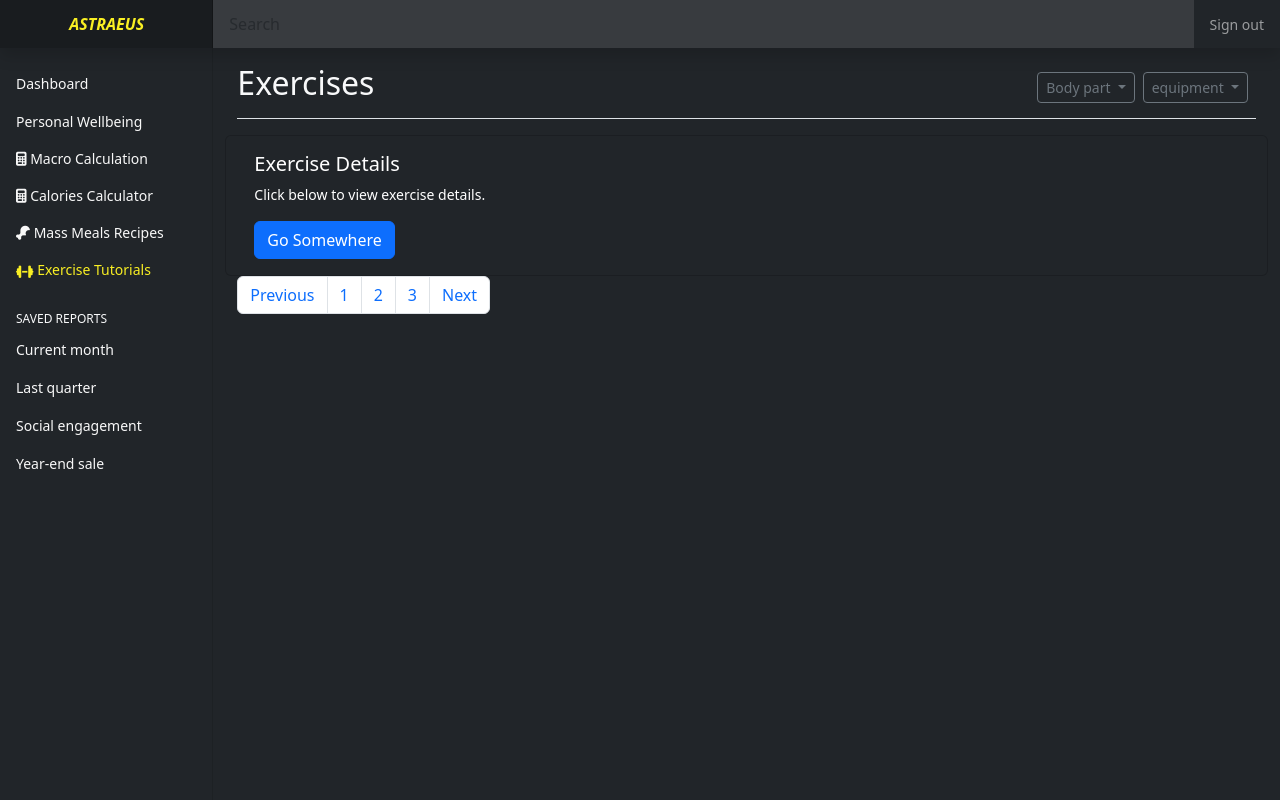
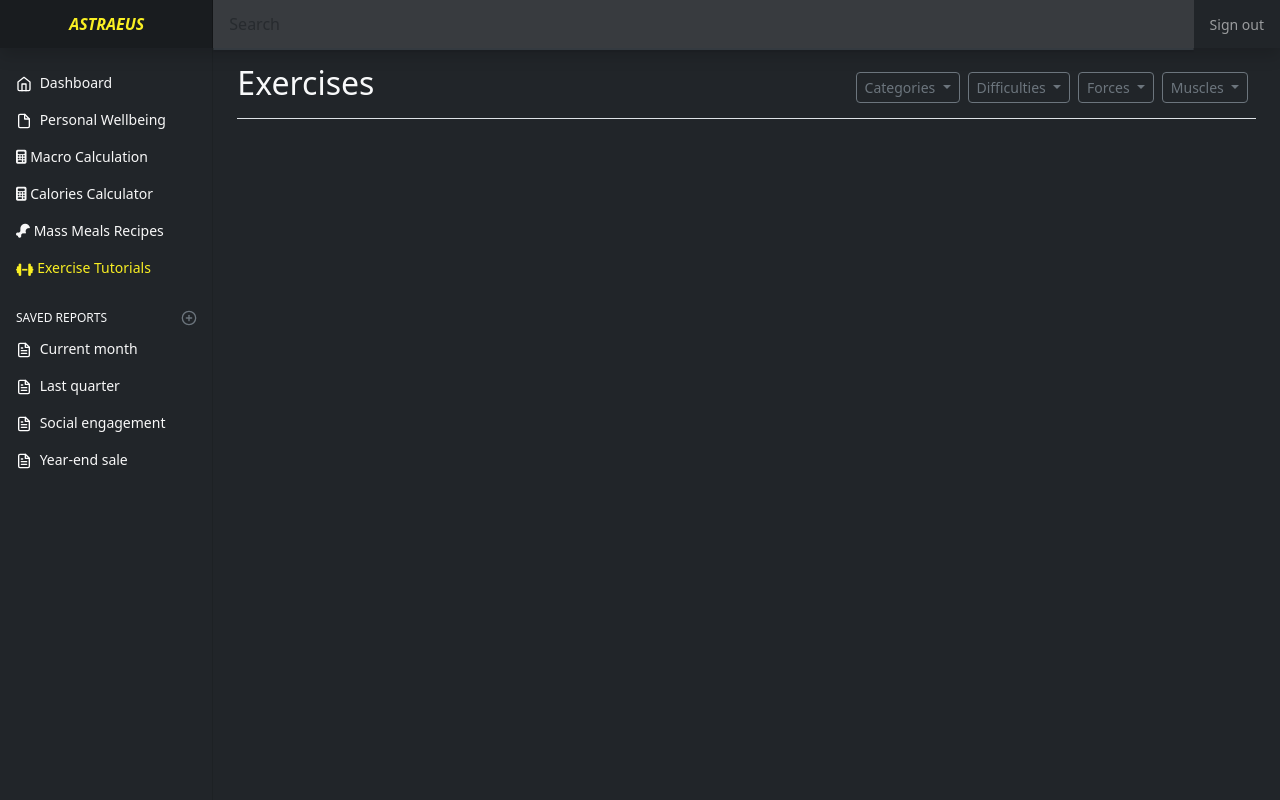
Before and after one commit to Hmz1hb/Astraeus, a PHP site: page /Exercises.html in a window 1280 px wide. Run offline with PHP 8.4, Linux system fonts and the light colour scheme.

Commit message:
These are just the exersices

```diff
--- a/Fitness/Exercises.html
+++ b/Fitness/Exercises.html
@@ -18,10 +18,17 @@
 
   <header class="navbar navbar-dark sticky-top bg-dark flex-md-nowrap p-0 shadow">
     <a class=" text-center logo navbar-brand col-md-3 col-lg-2 me-0 px-3 fs-6" href="#"><span>Astraeus</span></a>
-  <button class="navbar-toggler position-absolute d-md-none collapsed" type="button" data-bs-toggle="collapse" data-bs-target="#sidebarMenu" aria-controls="sidebarMenu" aria-expanded="false" aria-label="Toggle navigation">
+    <button class="navbar-toggler position-absolute d-md-none collapsed" type="button" data-bs-toggle="collapse" data-bs-target="#sidebarMenu" aria-controls="sidebarMenu" aria-expanded="false" aria-label="Toggle navigation " >
       <span class="navbar-toggler-icon"></span>
     </button>
-  <input class="form-control form-control-dark w-100 rounded-0 border-0" type="text" placeholder="Search" aria-label="Search">
+    <div class="position-relative w-100">
+      <form action="">
+      <input class="form-control form-control-dark w-100 rounded-0 border-0" type="text" placeholder="Search" aria-label="Search" type="text" id="searchInput" oninput="updateSuggestions()" placeholder="Search exercises..." autocomplete="off">
+      <button class="btn btn-outline-success" type="submit" style="display: none;">Search</button>
+    </form>
+      <div id="suggestions" class="suggestions position-absolute w-100">
+      </div>
+    </div>
     <div class="navbar-nav">
       <div class="nav-item text-nowrap">
         <a class="nav-link px-3" href="#">Sign out</a>
@@ -113,50 +120,74 @@
         <div class="btn-toolbar mb-2 mb-md-0">
             <div class="btn-group me-2">
               <button type="button" class="btn btn-sm btn-outline-secondary dropdown-toggle" data-bs-toggle="dropdown">
-                Body part
+                Categories
               </button>
-              <ul class="dropdown-menu text-capitalize ">
-                <li><a class="dropdown-item" href="#" onclick="filterByCategory('back', 'bodyPart')">back</a></li>
-                <li><a class="dropdown-item" href="#" onclick="filterByCategory('cardio', 'bodyPart')">cardio</a></li>
-                <li><a class="dropdown-item" href="#" onclick="filterByCategory('chest', 'bodyPart')">chest</a></li>
-                <li><a class="dropdown-item" href="#" onclick="filterByCategory('lower arms', 'bodyPart')">lower arms</a></li>
-                <li><a class="dropdown-item" href="#" onclick="filterByCategory('lower legs', 'bodyPart')">lower legs</a></li>
-                <li><a class="dropdown-item" href="#" onclick="filterByCategory('shoulders', 'bodyPart')">shoulders</a></li>
-                <li><a class="dropdown-item" href="#" onclick="filterByCategory('upper arms', 'bodyPart')">upper arms</a></li>
-                <li><a class="dropdown-item" href="#" onclick="filterByCategory('upper legs', 'bodyPart')">upper legs</a></li>
-                <li><a class="dropdown-item" href="#" onclick="filterByCategory('waist', 'bodyPart')">waist</a></li>
+              <ul class="dropdown-menu ">
+                <li><a class="dropdown-item" href="#" onclick="filterByCategory('Barbell')">Barbell</a></li>
+                <li><a class="dropdown-item" href="#" onclick="filterByCategory('Dumbbells')">Dumbbells</a></li>
+                <li><a class="dropdown-item" href="#" onclick="filterByCategory('Kettlebells')">Kettlebells</a></li>
+                <li><a class="dropdown-item" href="#" onclick="filterByCategory('Stretches')">Stretches</a></li>
+                <li><a class="dropdown-item" href="#" onclick="filterByCategory('Cables')">Cables</a></li>
+                <li><a class="dropdown-item" href="#" onclick="filterByCategory('Band')">Band</a></li>
+                <li><a class="dropdown-item" href="#" onclick="filterByCategory('Plate')">Plate</a></li>
+                <li><a class="dropdown-item" href="#" onclick="filterByCategory('TRX')">TRX</a></li>
+                <li><a class="dropdown-item" href="#" onclick="filterByCategory('Bodyweight')">Bodyweight</a></li>
+                <li><a class="dropdown-item" href="#" onclick="filterByCategory('Yoga')">Yoga</a></li>
+                <li><a class="dropdown-item" href="#" onclick="filterByCategory('Machine')">Machine</a></li>
               </ul>
             </div>
             <div class="btn-group me-2">
               <button type="button" class="btn btn-sm btn-outline-secondary dropdown-toggle" data-bs-toggle="dropdown">
-                equipment
+                Difficulties
               </button>
-              <ul class="dropdown-menu text-capitalize">
-                <li><a class="dropdown-item" href="#" onclick="filterByCategory('dumbbell','equipment')">dumbbell</a></li>
-                <li><a class="dropdown-item" href="#" onclick="filterByCategory('barbell','equipment')">barbell</a></li>
-                <li><a class="dropdown-item" href="#" onclick="filterByCategory('machine','equipment')">machine</a></li>
-                <li><a class="dropdown-item" href="#" onclick="filterByCategory('cable','equipment')">cable</a></li>
-                <li><a class="dropdown-item" href="#" onclick="filterByCategory('bodyweight','equipment')">bodyweight</a></li>
+              <ul class="dropdown-menu">
+                <li><a class="dropdown-item" href="#" onclick="filterByDifficulty('Beginner')">Beginner</a></li>
+                <li><a class="dropdown-item" href="#" onclick="filterByDifficulty('Intermediate')">Intermediate</a></li>
+                <li><a class="dropdown-item" href="#" onclick="filterByDifficulty('Advanced')">Advanced</a></li>
+              </ul>
+            </div>
+            <div class="btn-group me-2">
+              <button type="button" class="btn btn-sm btn-outline-secondary dropdown-toggle" data-bs-toggle="dropdown">
+                Forces
+              </button>
+              <ul class="dropdown-menu">
+                <li><a class="dropdown-item" href="#" onclick="filterByForce('Pull')">Pull</a></li>
+                <li><a class="dropdown-item" href="#" onclick="filterByForce('Push')">Push</a></li>
+                <li><a class="dropdown-item" href="#" onclick="filterByForce('Hold')">Hold</a></li>
+              </ul>
+            </div>
+            <div class="btn-group me-2">
+              <button type="button" class="btn btn-sm btn-outline-secondary dropdown-toggle" data-bs-toggle="dropdown">
+                Muscles
+              </button>
+              <ul class="dropdown-menu">
+                <li><a class="dropdown-item" href="#" onclick="filterByMuscle('Biceps')">Biceps</a></li>
+                <li><a class="dropdown-item" href="#" onclick="filterByMuscle('Forearms')">Forearms</a></li>
+                <li><a class="dropdown-item" href="#" onclick="filterByMuscle('Shoulders')">Shoulders</a></li>
+                <li><a class="dropdown-item" href="#" onclick="filterByMuscle('Triceps')">Triceps</a></li>
+                <li><a class="dropdown-item" href="#" onclick="filterByMuscle('Quads')">Quads</a></li>
+                <li><a class="dropdown-item" href="#" onclick="filterByMuscle('Glutes')">Glutes</a></li>
+                <li><a class="dropdown-item" href="#" onclick="filterByMuscle('Lats')">Lats</a></li>
+                <li><a class="dropdown-item" href="#" onclick="filterByMuscle('Mid back')">Mid back</a></li>
+                <li><a class="dropdown-item" href="#" onclick="filterByMuscle('Lower back')">Lower back</a></li>
+                <li><a class="dropdown-item" href="#" onclick="filterByMuscle('Hamstrings')">Hamstrings</a></li>
+                <li><a class="dropdown-item" href="#" onclick="filterByMuscle('Chest')">Chest</a></li>
+                <li><a class="dropdown-item" href="#" onclick="filterByMuscle('Abdominals')">Abdominals</a></li>
+                <li><a class="dropdown-item" href="#" onclick="filterByMuscle('Obliques')">Obliques</a></li>
+                <li><a class="dropdown-item" href="#" onclick="filterByMuscle('Traps')">Traps</a></li>
+                <li><a class="dropdown-item" href="#" onclick="filterByMuscle('Calves')">Calves</a></li>
               </ul>
             </div>
           </div>
       </div>
+
       <div id="exerciseCardsContainer" class="row">
-      <div class="card bg-dark text-white  ">
-        <div class="card-body">
-          <h5 class="card-title">Exercise Details</h5>
-          <p class="card-text">Click below to view exercise details.</p>
-          <button type="button" class="btn btn-primary" data-bs-toggle="modal" data-bs-target="#exerciseModal">Go Somewhere</button>
+
       </div>
-      </div>
+
     </div>
       <nav aria-label="Page navigation example ">
-        <ul class="pagination bg-dark">
-          <li class="page-item"><a class="page-link" href="#">Previous</a></li>
-          <li class="page-item"><a class="page-link" href="#">1</a></li>
-          <li class="page-item"><a class="page-link" href="#">2</a></li>
-          <li class="page-item"><a class="page-link" href="#">3</a></li>
-          <li class="page-item"><a class="page-link" href="#">Next</a></li>
+        <ul class="pagination justify-content-center ">
         </ul>
       </nav>
 
@@ -166,14 +197,13 @@
         <div class="modal-dialog  modal-xl">
           <div class="modal-content bg-dark ">
             <div class="modal-header">
-              <h5 class="modal-title" id="exerciseModalLabel">Exercise Details</h5>
-              <button type="button" class="btn-close" data-bs-dismiss="modal" aria-label="Close"></button>
+
             </div>
             <div class="modal-body">
               <!-- API data will be dynamically inserted here -->
             </div>
             <div class="modal-footer">
-              <button type="button" class="btn btn-secondary" data-bs-dismiss="modal">Close</button>
+              <button type="button" class="btn btn-custom" data-bs-dismiss="modal">Close</button>
             </div>
           </div>
         </div>
@@ -187,104 +217,14 @@
 </div>
 <script>
 
-    const API_URL = 'https://exercisedb.p.rapidapi.com/exercises';
-    const headers = {
-      'X-RapidAPI-Key': '3ec250bf1cmsh6ba74139d7fb301p1de1eejsn7dbf4db26f0c',
-      'X-RapidAPI-Host': 'exercisedb.p.rapidapi.com'
-    };
+  </script>
 
-    let exercises; // Declare exercises at a higher scope
-
-    async function loadExercises() {
-      const response = await fetch(API_URL, {
-        method: 'GET',
-        headers: headers
-      });
-      exercises = await response.json(); // Store the result in exercises
-      originalExercisesData = [...exercises]; // Store a copy of the original data
-      displayExercises(exercises); // Call displayExercises directly from here
-    }
-
-    loadExercises(); // Call the function
-
-    function displayModalData(id) {
-      const exercise = exercises.find(exercise => exercise.id === id);
-      const modalBody = document.querySelector('.modal-body');
-
-      modalBody.innerHTML = `
-        <div class="modal-body ">
-          <h3 class="">Name: ${exercise.name}</h3>
-          <h3>Target: ${exercise.target}</h3>
-          <h3>Body Part: ${exercise.bodyPart}</h3>
-          <h3>Equipment: ${exercise.equipment}</h3>
-          <div class="ratio ratio-16x9">
-            <img src="${exercise.gifUrl}" alt="${exercise.name}" />
-          </div>
-        </div>
-      `;
-    }
-
-    // Global variable to store the original exercises data
-    let originalExercisesData = [];
-
-    function displayExercises(data) {
-      const exerciseCardsContainer = document.querySelector('#exerciseCardsContainer');
-      exerciseCardsContainer.innerHTML = '';
-
-      data.forEach(exercise => {
-        const exerciseCard = document.createElement('div');
-        exerciseCard.classList.add('col-3');
-        exerciseCard.classList.add('mb-4');
-
-        exerciseCard.innerHTML = `
-          <div class="card bg-dark text-white">
-            <div class="card-body">
-                <img src="${exercise.gifUrl}" class="card-img-top" alt="${exercise.name}">
-              <h5 class="card-title">${exercise.name}</h5>
-              <p class="card-text">Click below to view exercise details.</p>
-              <button type="button" class="btn btn-primary" data-bs-toggle="modal" data-bs-target="#exerciseModal" onclick="displayModalData('${exercise.id}')">Go Somewhere</button>
-            </div>
-          </div>
-        `;
-
-        exerciseCardsContainer.appendChild(exerciseCard);
-      });
-    }
-
-  // Global variables to store the selected body part and equipment
-let selectedBodyPart = '';
-let selectedEquipment = '';
-
-function filterByCategory(category, type) {
-  // Store the selected body part or equipment
-  if (type === 'bodyPart') {
-    selectedBodyPart = category;
-  } else if (type === 'equipment') {
-    selectedEquipment = category;
-  } else {
-    console.error('Invalid type. Type must be either "bodyPart" or "equipment".');
-    return;
-  }
-
-  // Filter the original exercises data based on the selected body part and equipment
-  const filteredExercises = originalExercisesData.filter(exercise =>
-    (!selectedBodyPart || exercise.bodyPart === selectedBodyPart) &&
-    (!selectedEquipment || exercise.equipment === selectedEquipment));
-
-  // Then display the filtered exercises
-  displayExercises(filteredExercises);
-}
-
-
-  </script>
-<!-- <script src="https://cdnjs.cloudflare.com/ajax/libs/font-awesome/6.4.0/js/all.min.js" integrity="sha512-fD9DI5bZwQxOi7MhYWnnNPlvXdp/2Pj3XSTRrFs5FQa4mizyGLnJcN6tuvUS6LbmgN1ut+XGSABKvjN0H6Aoow==" crossorigin="anonymous" referrerpolicy="no-referrer"></script> -->
 
 <script src="https://cdn.jsdelivr.net/npm/bootstrap@5.3.0-alpha3/dist/js/bootstrap.bundle.min.js" integrity="sha384-ENjdO4Dr2bkBIFxQpeoTz1HIcje39Wm4jDKdf19U8gI4ddQ3GYNS7NTKfAdVQSZe" crossorigin="anonymous"></script>
 
-      <!-- <script src="https://cdn.jsdelivr.net/npm/feather-icons@4.28.0/dist/feather.min.js" integrity="sha384-uO3SXW5IuS1ZpFPKugNNWqTZRRglnUJK6UAZ/gxOX80nxEkN9NcGZTftn6RzhGWE" crossorigin="anonymous"></script><script src="https://cdn.jsdelivr.net/npm/chart.js@2.9.4/dist/Chart.min.js" integrity="sha384-zNy6FEbO50N+Cg5wap8IKA4M/ZnLJgzc6w2NqACZaK0u0FXfOWRRJOnQtpZun8ha" crossorigin="anonymous"> -->
+       <script src="https://cdn.jsdelivr.net/npm/feather-icons@4.28.0/dist/feather.min.js" integrity="sha384-uO3SXW5IuS1ZpFPKugNNWqTZRRglnUJK6UAZ/gxOX80nxEkN9NcGZTftn6RzhGWE" crossorigin="anonymous"></script><script src="https://cdn.jsdelivr.net/npm/chart.js@2.9.4/dist/Chart.min.js" integrity="sha384-zNy6FEbO50N+Cg5wap8IKA4M/ZnLJgzc6w2NqACZaK0u0FXfOWRRJOnQtpZun8ha" crossorigin="anonymous"></script>
 
-
-      <!-- </script><script src="dashboard.js"></script> -->
+       <script src="./Dash-Exerc.js"></script>
       <script src="https://cdnjs.cloudflare.com/ajax/libs/jquery/3.7.0/jquery.min.js" integrity="sha512-3gJwYpMe3QewGELv8k/BX9vcqhryRdzRMxVfq6ngyWXwo03GFEzjsUm8Q7RZcHPHksttq7/GFoxjCVUjkjvPdw==" crossorigin="anonymous" referrerpolicy="no-referrer"></script>
   </body>
 </html>
--- a/Fitness/UserInt.html
+++ b/Fitness/UserInt.html
@@ -150,12 +150,12 @@
     </main>
   </div>
 </div>
-<!-- <script src="https://cdnjs.cloudflare.com/ajax/libs/font-awesome/6.4.0/js/all.min.js" integrity="sha512-fD9DI5bZwQxOi7MhYWnnNPlvXdp/2Pj3XSTRrFs5FQa4mizyGLnJcN6tuvUS6LbmgN1ut+XGSABKvjN0H6Aoow==" crossorigin="anonymous" referrerpolicy="no-referrer"></script> -->
+
 
 <script src="https://cdn.jsdelivr.net/npm/bootstrap@5.3.0-alpha3/dist/js/bootstrap.bundle.min.js" integrity="sha384-ENjdO4Dr2bkBIFxQpeoTz1HIcje39Wm4jDKdf19U8gI4ddQ3GYNS7NTKfAdVQSZe" crossorigin="anonymous"></script>
 
-      <script src="https://cdn.jsdelivr.net/npm/feather-icons@4.28.0/dist/feather.min.js" integrity="sha384-uO3SXW5IuS1ZpFPKugNNWqTZRRglnUJK6UAZ/gxOX80nxEkN9NcGZTftn6RzhGWE" crossorigin="anonymous"></script><script src="https://cdn.jsdelivr.net/npm/chart.js@2.9.4/dist/Chart.min.js" integrity="sha384-zNy6FEbO50N+Cg5wap8IKA4M/ZnLJgzc6w2NqACZaK0u0FXfOWRRJOnQtpZun8ha" crossorigin="anonymous">
+      <script src="https://cdn.jsdelivr.net/npm/feather-icons@4.28.0/dist/feather.min.js" integrity="sha384-uO3SXW5IuS1ZpFPKugNNWqTZRRglnUJK6UAZ/gxOX80nxEkN9NcGZTftn6RzhGWE" crossorigin="anonymous"></script><script src="https://cdn.jsdelivr.net/npm/chart.js@2.9.4/dist/Chart.min.js" integrity="sha384-zNy6FEbO50N+Cg5wap8IKA4M/ZnLJgzc6w2NqACZaK0u0FXfOWRRJOnQtpZun8ha" crossorigin="anonymous"></script>
 
-      </script><script src="dashboard.js"></script>
+      <script src="dashboard.js"></script>
   </body>
 </html>
--- a/Fitness/dashboard.css
+++ b/Fitness/dashboard.css
@@ -127,3 +127,51 @@ body {
   background-color: #f9ef23;
   color: #000;
 }
+
+.my-custom-pagination-button .page-link {
+  background-color: #343a40; /* bg-dark */
+  color: #ffffff; /* White text */
+  border: #f9ef23;
+}
+
+.my-custom-pagination-button:hover .page-link,
+.my-custom-pagination-button.active .page-link {
+  background-color: #f9ef23; /* Your custom color */
+  color: #343a40; /* White text */
+}
+
+.btn-custom {
+  background-color: #343a40; /* bg-dark */
+  color: #ffffff; /* White text */
+  border: #f9ef23;
+}
+
+.btn-custom:hover {
+  background-color: #f9ef23; /* Your custom color */
+  color: #343a40; /* White text */
+}
+
+
+
+.suggestions {
+  background: #343a40; /* bg-dark */
+  color: #ffffff; /* White text */
+  border: 1px solid #343a40; /* Custom yellow border */
+  border-radius: 3px;
+  box-shadow: 0px 2px 2px rgba(0, 0, 0, 0.1);
+  max-height: 200px;
+  overflow-y: auto;
+  z-index: 1; /* to make sure it's above other content */
+  width: 100%;
+}
+
+.suggestions div {
+  padding: 10px;
+  cursor: pointer;
+  border-bottom: 1px solid #f9ef23; /* Custom yellow border */
+}
+
+.suggestions div:hover {
+  background-color: #f9ef23; /* Your custom color */
+  color: #343a40; /* Dark text */
+}
```
Also changed, not shown: Fitness/Dash-Exerc.js (added, +240 -0 lines). Lines whose indentation alone changed are shown as unchanged.
